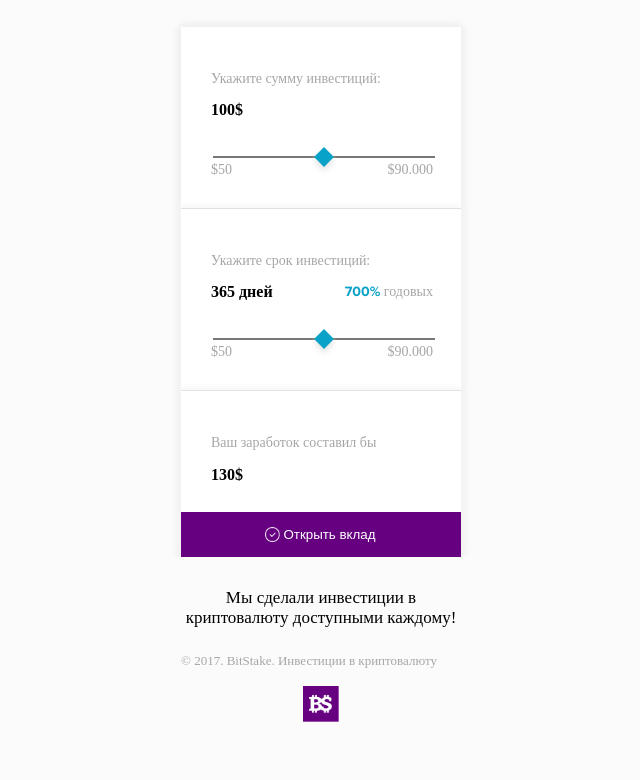
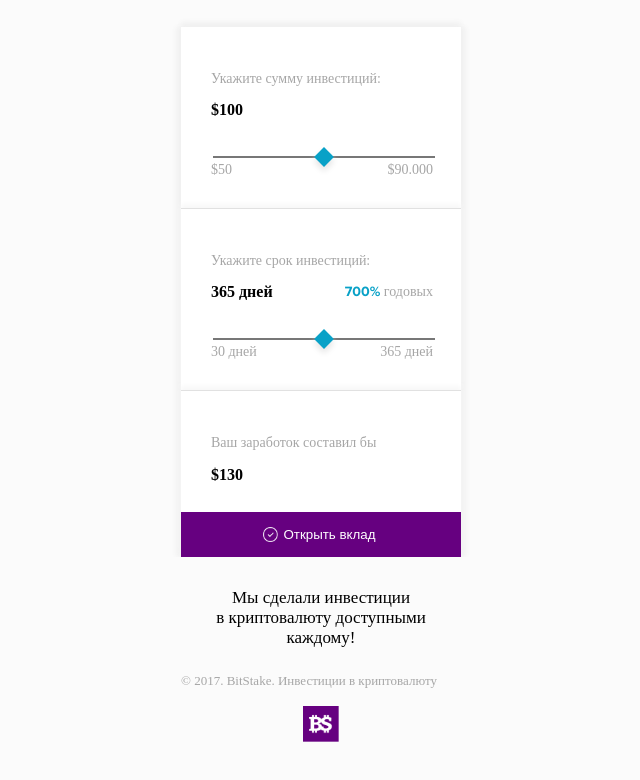
Before and after one commit to Dolinskaya/bitStake, a plain HTML site: page mobile.html in a window 1280 px wide. Shown: the part 5894-6674 px from the top of the page, without its empty margins (319-959 px from the left). Drawn offline with Linux system fonts and the light colour scheme; files whose address does not match are found by name; a web font is replaced by a local one.

Commit message:
bugs fix

```diff
--- a/mobile.css
+++ b/mobile.css
@@ -1099,7 +1099,7 @@ input[type=range]:focus
 .btn-open{
     position: relative;
     bottom: -62px;
-    left: 18px;
+    left: 16px;
     height: 15px;
 }
 .calc-wrap span{
--- a/mobile.html
+++ b/mobile.html
@@ -326,7 +326,7 @@
             <div class="calc__item call-2 ma">
                 <div class="calc-wrap ma flex-calc">
                     <h3 class="calc__sum">Укажите сумму инвестиций:</h3>
-                    <b>100$</b><br>
+                    <b>$100</b><br>
                     <input type="range">
                     <div class="flex sum-wrap">
                         <p class="call-1">$50</p>
@@ -343,15 +343,15 @@
                     </div>
                     <input type="range">
                     <div class="flex sum-wrap">
-                        <p class="call-1">$50</p>
-                        <p class="call-1">$90.000</p>
+                        <p class="call-1">30 дней</p>
+                        <p class="call-1">365 дней</p>
                     </div>
                 </div>
             </div>
             <div class="calc__item call-2 ma decor">
                 <div class="calc-wrap ma pb">
                     <h3 class="calc__sum">Ваш заработок составил бы</h3>
-                    <b>130$</b>
+                    <b>$130</b>
                     <img src="img/check.png" alt="" class="btn-open">
                     <br><input type="submit" class="open call-2" value="Открыть вклад">
                 </div>
@@ -359,7 +359,8 @@
         </div>
     </div>
     <div class="footer call-2 center">
-        <div class="footer__title center">Мы сделали инвестиции в криптовалюту доступными каждому!</div>
+        <div class="footer__title center">Мы сделали инвестиции<br>в криптовалюту доступными
+            <br>каждому!</div>
         <p class="footer__desc ">© 2017. BitStake. Инвестиции в криптовалюту</p>
         <img src="img/lg.png" alt="" class="footer__logo ma">
     </div>
```
